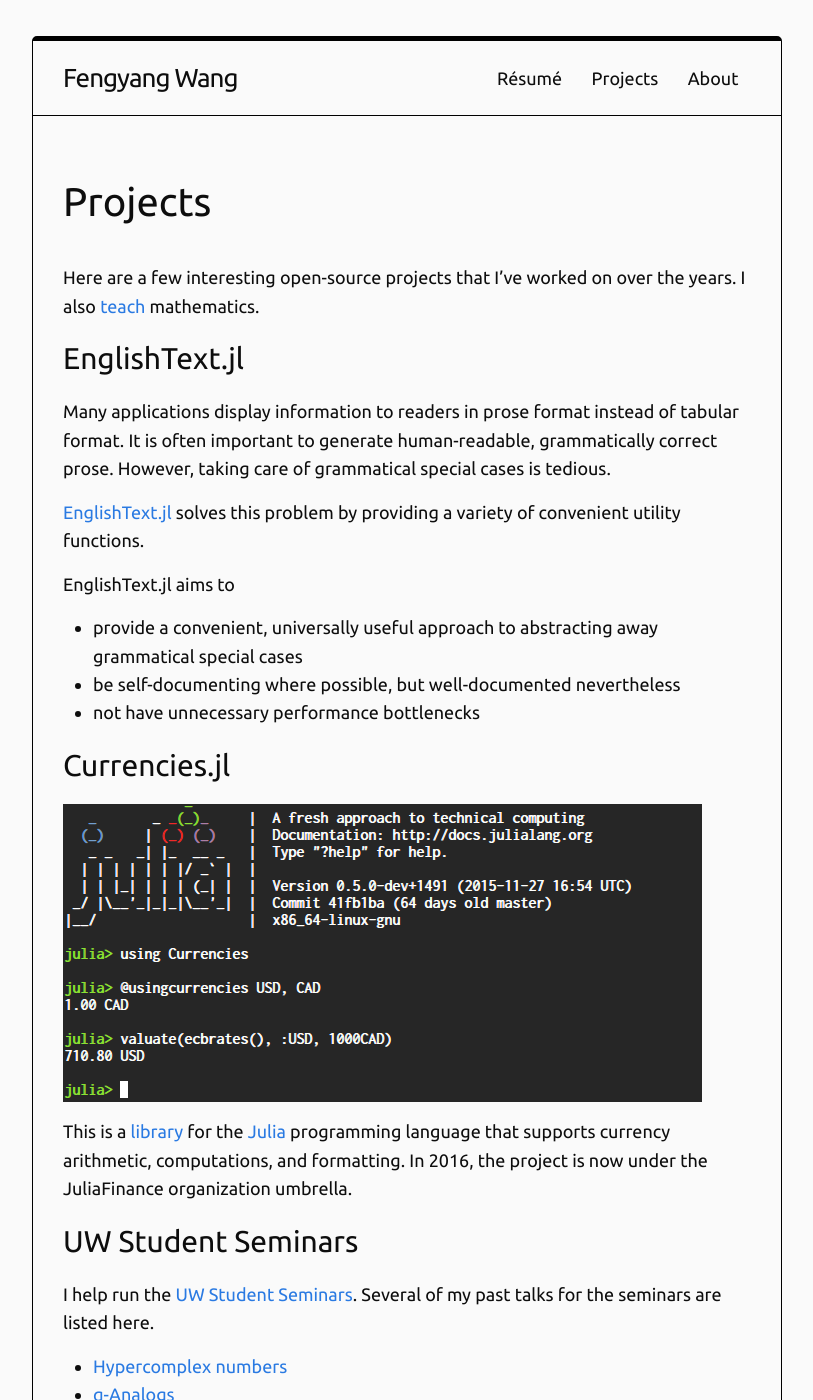
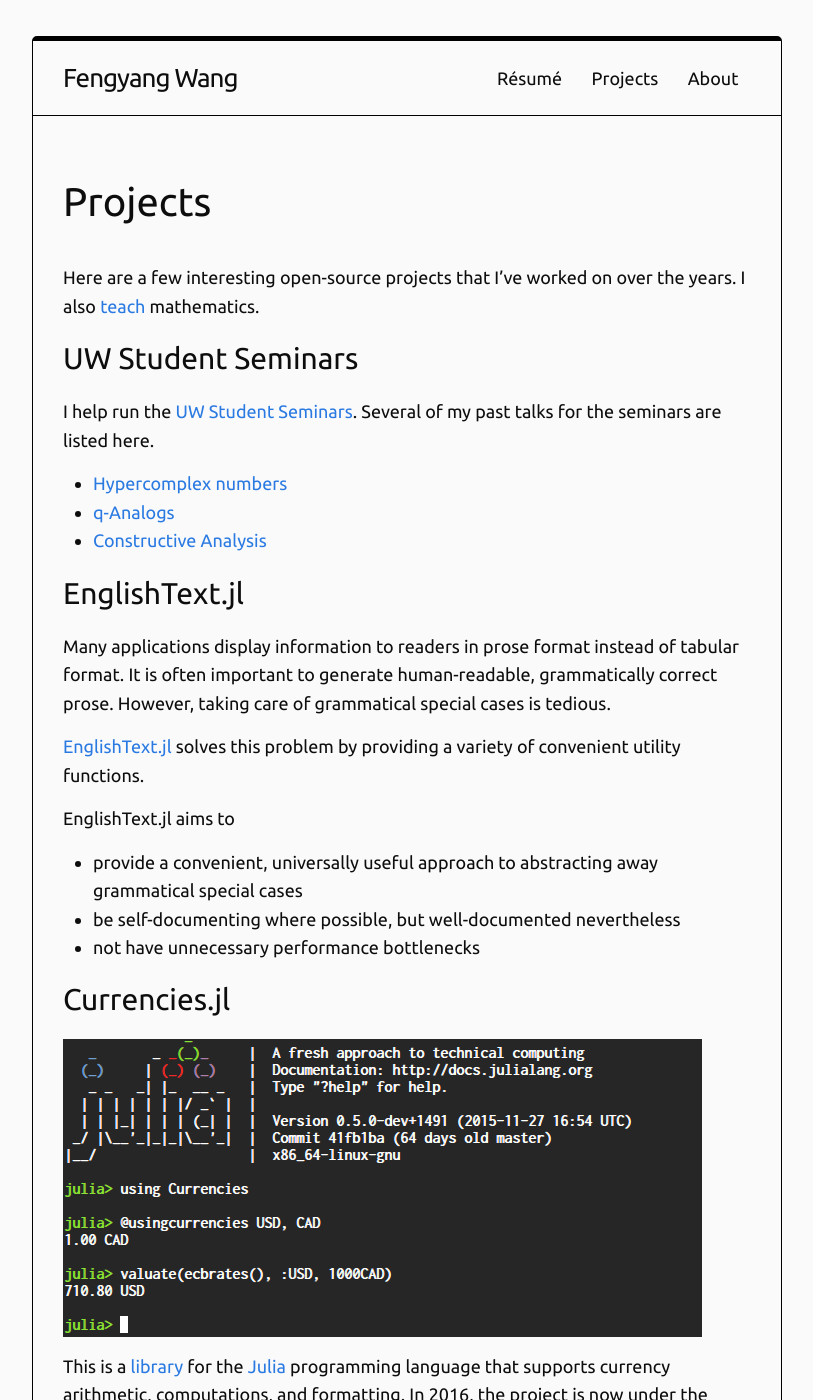
Before and after one commit to TotalVerb/totalverb.github.io, a Jekyll site: the page built from projects.md, in a window 1280 px wide and 1400 px high. Shown: the whole window, without its empty margins (233-1046 px from the left). Built offline with Jekyll 4.4.1, drawn with Linux system fonts in a browser that asks for light colours.

```diff
--- a/projects.md
+++ b/projects.md
@@ -6,6 +6,15 @@ permalink: /projects/
 
 Here are a few interesting open-source projects that I’ve worked on over the
 years. I also [teach] mathematics.
+
+## UW Student Seminars
+
+I help run the [UW Student Seminars][student-seminars]. Several of my past
+talks for the seminars are listed here.
+
+- [Hypercomplex numbers][hypercomplex]
+- [q-Analogs][q-analog]
+- [Constructive Analysis][constructive]
 
 ## EnglishText.jl
 
@@ -80,6 +81,7 @@ and the overall experience was improved.
 [pymaze]: /pymaze-js
 [pymaze-img]: /images/pymaze.png
 [enrichment]: https://drive.google.com/drive/u/0/folders/0ByjX0nULhWbtUnpOeVJ0amNHbWM"
-[student-seminars]: http://uwseminars.com
-[hypercomplex]: http://uwseminars.com/archive/fw-Hypercomplex/
-[q-analog]: http://uwseminars.com/archive/fw-q/
+[student-seminars]: https://uwseminars.com
+[hypercomplex]: https://uwseminars.com/archive/fw-Hypercomplex/
+[q-analog]: https://uwseminars.com/archive/fw-q/
+[constructive]: https://uwseminars.com/archive/fw-constructive/
```
Also changed, not shown: other parts of projects.md (+0 -8 lines), 1 other file.
